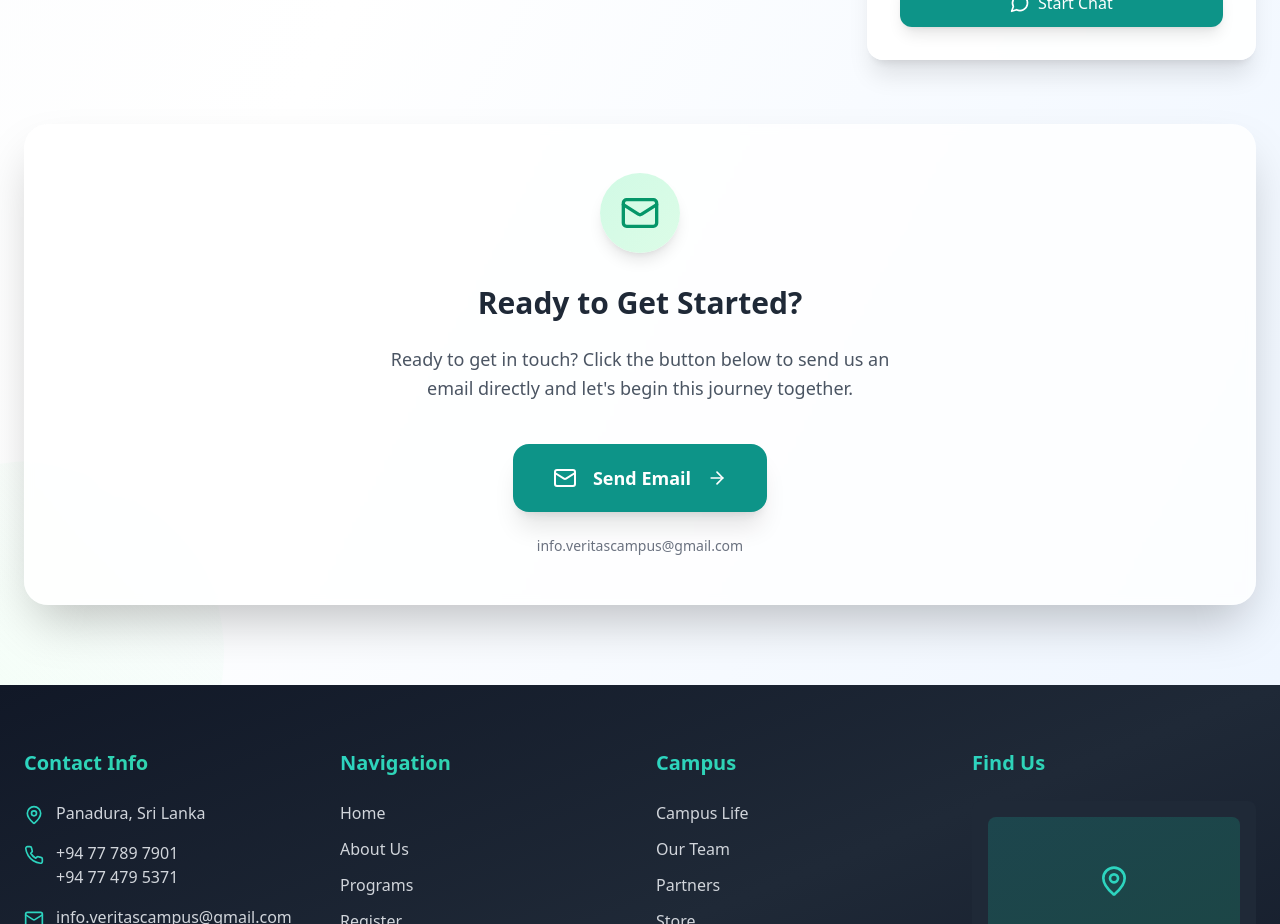
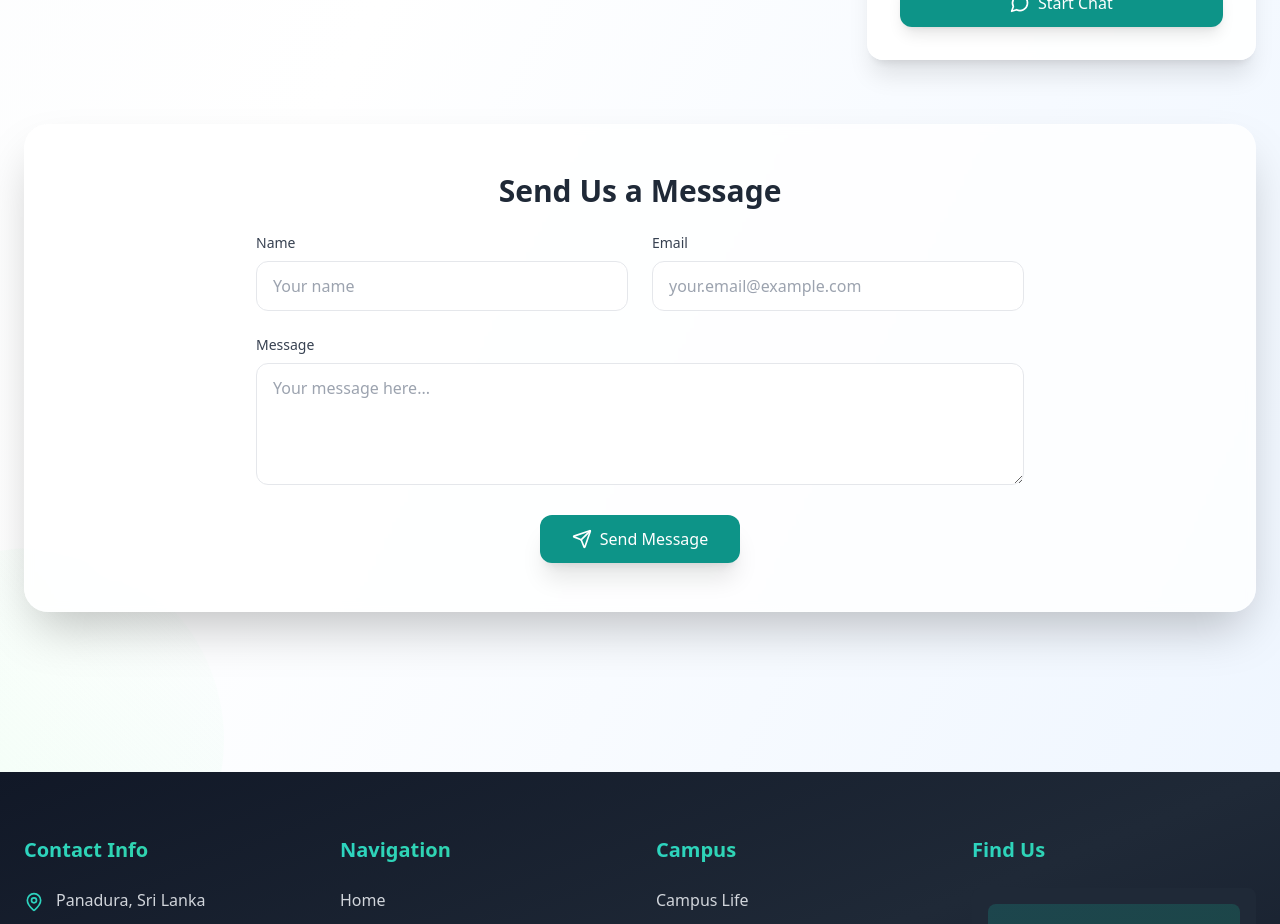
Before and after one commit to Wolferlk/Veritas-International-Uni, a React (Vite) app in the folder Frontend/: page /contact in a window 1280 px wide. Shown: the part 1820-2744 px from the top of the page. Built offline with nearby package versions, Linux system fonts and the light colour scheme.

Commit message:
implement mail sending functionality

```diff
--- a/Frontend/src/pages/ContactUs/ContactUs.tsx
+++ b/Frontend/src/pages/ContactUs/ContactUs.tsx
@@ -1,4 +1,4 @@
-import React, { useState } from "react";
+import React, { useState, useRef, useEffect } from "react";
 import {
   Phone,
   Mail,
@@ -11,10 +11,47 @@ import {
   Instagram,
   Linkedin,
 } from "lucide-react";
+import emailjs from "@emailjs/browser";
 
 const ContactPage: React.FC = () => {
   const [isChatOpen, setIsChatOpen] = useState(false);
   const [isHovered, setIsHovered] = useState<string | null>(null);
+
+  const form = useRef<HTMLFormElement>(null);
+  const [formData, setFormData] = useState({
+    name: "",
+    email: "",
+    message: "",
+  });
+  const [status, setStatus] = useState("");
+
+  // Initialize EmailJS
+  useEffect(() => {
+    emailjs.init("69XOTuNay4qIML5AT"); // Replace with your public key
+  }, []);
+
+  const handleSubmit = async (e: React.FormEvent) => {
+    e.preventDefault();
+
+    if (!form.current) return;
+
+    try {
+      const result = await emailjs.sendForm(
+        "service_p73kqsr", // Replace with your service ID
+        "template_jx0yyze", // Replace with your template ID
+        form.current,
+        "69XOTuNay4qIML5AT" // Replace with your public key
+      );
+
+      if (result.text === "OK") {
+        setStatus("Message sent successfully!");
+        setFormData({ name: "", email: "", message: "" });
+      }
+    } catch (error) {
+      console.error("Error sending email:", error);
+      setStatus("Failed to send message. Please try again.");
+    }
+  };
 
   const heroImageUrl =
     "https://images.unsplash.com/photo-1556761175-b413da4baf72?ixlib=rb-4.0.3&ixid=M3wxMjA3fDB8MHxwaG90by1wYWdlfHx8fGVufDB8fHx8fA%3D%3D&auto=format&fit=crop&w=1974&q=80";
@@ -277,7 +314,95 @@ const ContactPage: React.FC = () => {
             </div>
           </div>
 
-          {/* CTA Section */}
+          {/* Contact Form Section */}
+          <div className="mb-20 relative group">
+            <div className="absolute inset-0 bg-gradient-to-r from-emerald-600 to-green-600 rounded-3xl opacity-0 group-hover:opacity-5 transition-opacity duration-500"></div>
+            <div className="relative backdrop-blur-sm bg-white/80 rounded-3xl shadow-2xl p-12 border border-white/20 hover:shadow-3xl transition-all duration-500">
+              <div className="max-w-3xl mx-auto">
+                <h3 className="text-3xl font-bold mb-6 text-gray-800 text-center">
+                  Send Us a Message
+                </h3>
+                <form ref={form} onSubmit={handleSubmit} className="space-y-6">
+                  <div className="grid md:grid-cols-2 gap-6">
+                    <div>
+                      <label className="block text-sm font-medium mb-2 text-gray-700">
+                        Name
+                      </label>
+                      <input
+                        type="text"
+                        name="from_name"
+                        required
+                        value={formData.name}
+                        onChange={(e) =>
+                          setFormData({ ...formData, name: e.target.value })
+                        }
+                        className="w-full px-4 py-3 rounded-xl bg-white border border-gray-200 focus:border-emerald-500 focus:ring-2 focus:ring-emerald-200 transition-all duration-200"
+                        placeholder="Your name"
+                      />
+                    </div>
+
+                    <div>
+                      <label className="block text-sm font-medium mb-2 text-gray-700">
+                        Email
+                      </label>
+                      <input
+                        type="email"
+                        name="from_email"
+                        required
+                        value={formData.email}
+                        onChange={(e) =>
+                          setFormData({ ...formData, email: e.target.value })
+                        }
+                        className="w-full px-4 py-3 rounded-xl bg-white border border-gray-200 focus:border-emerald-500 focus:ring-2 focus:ring-emerald-200 transition-all duration-200"
+                        placeholder="your.email@example.com"
+                      />
+                    </div>
+                  </div>
+
+                  <div>
+                    <label className="block text-sm font-medium mb-2 text-gray-700">
+                      Message
+                    </label>
+                    <textarea
+                      name="message"
+                      required
+                      value={formData.message}
+                      onChange={(e) =>
+                        setFormData({ ...formData, message: e.target.value })
+                      }
+                      rows={4}
+                      className="w-full px-4 py-3 rounded-xl bg-white border border-gray-200 focus:border-emerald-500 focus:ring-2 focus:ring-emerald-200 transition-all duration-200"
+                      placeholder="Your message here..."
+                    ></textarea>
+                  </div>
+
+                  <div className="text-center">
+                    <button
+                      type="submit"
+                      className="inline-flex items-center space-x-2 bg-teal-600 hover:bg-teal-700 text-white px-8 py-3 rounded-xl transition-all duration-300 font-medium shadow-xl hover:shadow-2xl transform hover:scale-105 hover:-translate-y-1 active:scale-95"
+                    >
+                      <Send className="w-5 h-5" />
+                      <span>Send Message</span>
+                    </button>
+
+                    {status && (
+                      <div
+                        className={`mt-4 p-3 rounded-lg ${
+                          status.includes("success")
+                            ? "bg-green-50 text-green-600 border border-green-200"
+                            : "bg-red-50 text-red-600 border border-red-200"
+                        }`}
+                      >
+                        {status}
+                      </div>
+                    )}
+                  </div>
+                </form>
+              </div>
+            </div>
+          </div>
+
+          {/* CTA Section
           <div className="relative group">
             <div className="absolute inset-0 bg-gradient-to-r from-emerald-600 to-green-600 rounded-3xl opacity-0 group-hover:opacity-5 transition-opacity duration-500"></div>
             <div className="relative backdrop-blur-sm bg-white/80 rounded-3xl shadow-2xl p-12 border border-white/20 hover:shadow-3xl transition-all duration-500">
@@ -305,7 +430,7 @@ const ContactPage: React.FC = () => {
                 </p>
               </div>
             </div>
-          </div>
+          </div> */}
         </div>
       </div>
     </div>
```
Also changed, not shown: 1 other file (tests, documents, lock files or other folders).
